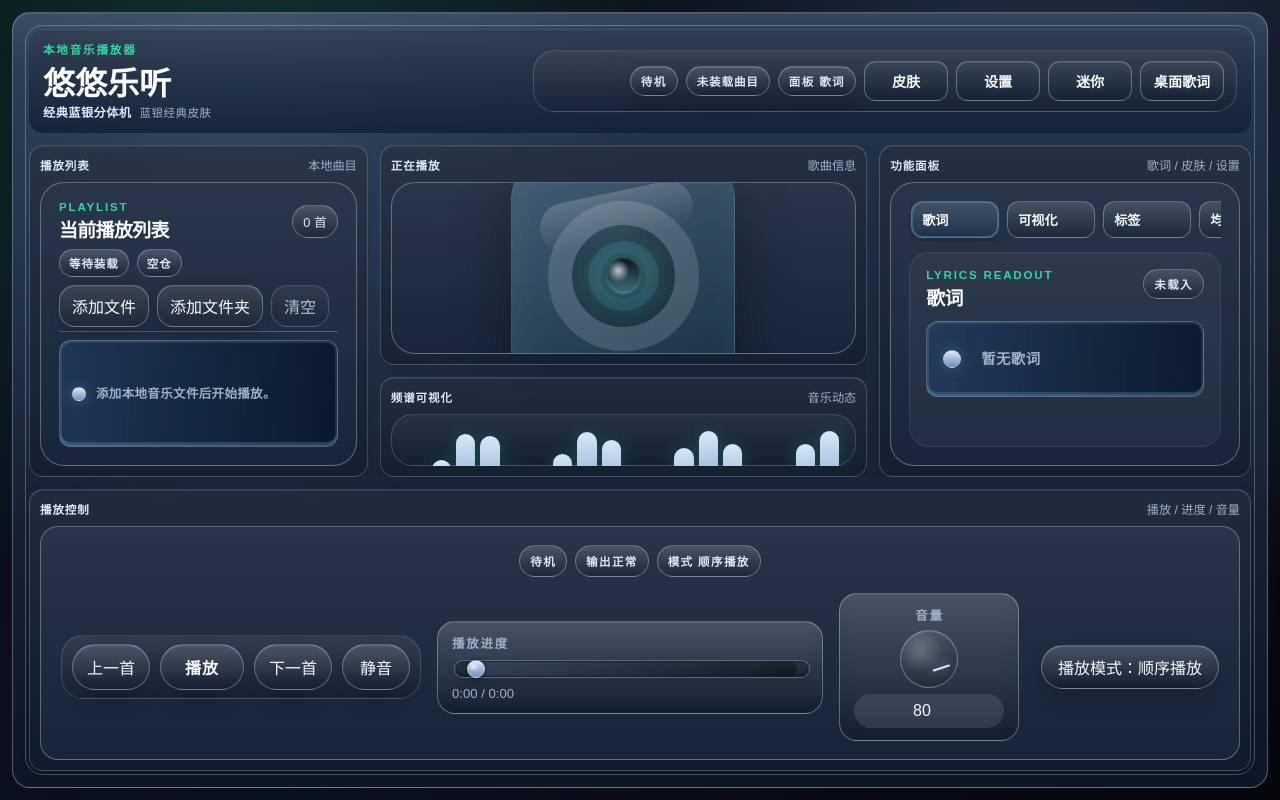
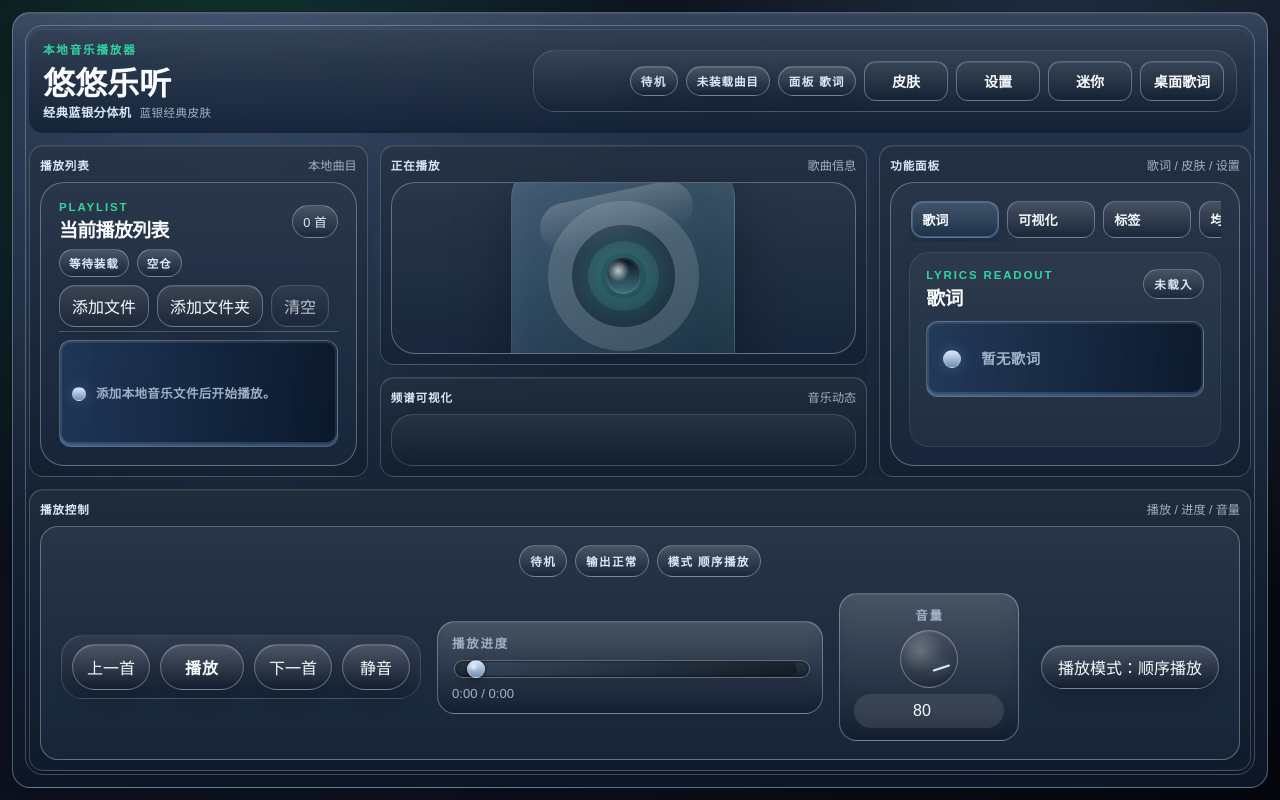
Before and after one commit to ijry/YoYoMusic, a React (Vite) app: page / in a window 1280 px wide. Built offline with nearby package versions, Linux system fonts and the light colour scheme.

Commit message:
feat: wire visualization modes into panels

```diff
--- a/src/features/skin/layoutShared.tsx
+++ b/src/features/skin/layoutShared.tsx
@@ -7,6 +7,7 @@ import { SettingsPanel } from "../settings/SettingsPanel";
 import { AppErrorBanner } from "../shell/AppErrorBanner";
 import { TagEditor } from "../tags/TagEditor";
 import { VisualizationPanel } from "../visualization/VisualizationPanel";
+import { VisualizationPreview } from "../visualization/VisualizationPreview";
 import { SkinManager } from "./SkinManager";
 import type { FeaturePanel, PlayerLayoutProps } from "./layoutTypes";
 
@@ -255,11 +256,13 @@ export function HeroVisualization({
       className={["device-module--visualization", moduleClassName].filter(Boolean).join(" ")}
     >
       <div className="workbench-visualization" role="img" aria-label="播放动态可视化">
-        <div className="visualization-preview visualization-preview--hero" aria-hidden="true">
-          {props.visualizationFrame.values.slice(0, 18).map((value, index) => (
-            <span key={index} style={{ height: `${Math.max(10, value * 100)}%` }} />
-          ))}
-        </div>
+        <VisualizationPreview
+          mode={props.settings.visualizationMode}
+          frame={props.visualizationFrame}
+          variant="hero"
+          isPlaying={props.playback.isPlaying}
+          hasTrack={Boolean(props.currentTrack)}
+        />
       </div>
     </DeviceModuleFrame>
   );
@@ -334,6 +337,8 @@ function renderFeaturePanel(props: PlayerLayoutProps) {
       <VisualizationPanel
         mode={props.settings.visualizationMode}
         frame={props.visualizationFrame}
+        isPlaying={props.playback.isPlaying}
+        hasTrack={Boolean(props.currentTrack)}
         onModeChange={props.onVisualizationModeChange}
       />
     );
--- a/src/features/visualization/VisualizationPanel.tsx
+++ b/src/features/visualization/VisualizationPanel.tsx
@@ -1,9 +1,12 @@
 import type { VisualizationMode } from "../../shared/types";
+import { VisualizationPreview } from "./VisualizationPreview";
 import type { VisualizationFrame } from "./renderers";
 
 interface VisualizationPanelProps {
   mode: VisualizationMode;
   frame: VisualizationFrame;
+  isPlaying?: boolean;
+  hasTrack?: boolean;
   onModeChange: (mode: VisualizationMode) => void;
 }
 
@@ -13,7 +16,13 @@ const visualizationModes: Array<{ id: VisualizationMode; label: string }> = [
   { id: "radial", label: "环形脉冲" },
 ];
 
-export function VisualizationPanel({ mode, frame, onModeChange }: VisualizationPanelProps) {
+export function VisualizationPanel({
+  mode,
+  frame,
+  isPlaying = false,
+  hasTrack = true,
+  onModeChange,
+}: VisualizationPanelProps) {
   return (
     <section className="visualization-panel" aria-label="音乐可视化">
       <div className="visualization-panel__header">
@@ -40,11 +49,7 @@ export function VisualizationPanel({ mode, frame, onModeChange }: VisualizationP
         ))}
       </div>
       <div className="visualization-panel__meter">
-        <div className="visualization-preview visualization-preview--panel">
-          {frame.values.map((value, index) => (
-            <span key={index} style={{ height: `${Math.max(8, value * 100)}%` }} />
-          ))}
-        </div>
+        <VisualizationPreview mode={mode} frame={frame} variant="panel" isPlaying={isPlaying} hasTrack={hasTrack} />
       </div>
     </section>
   );
```
Also changed, not shown: 2 other files (tests, documents, lock files or other folders).
